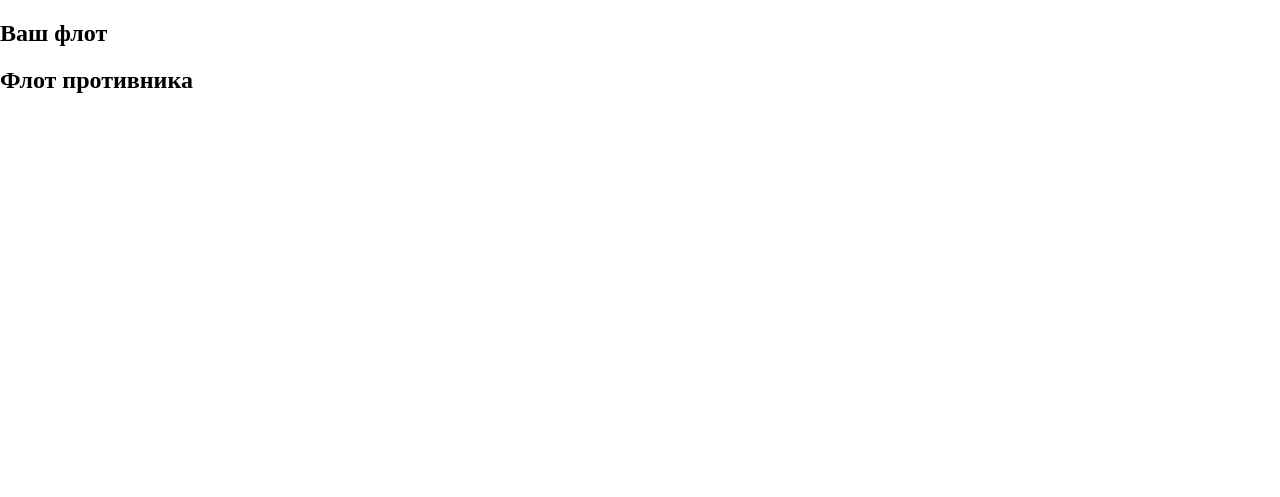
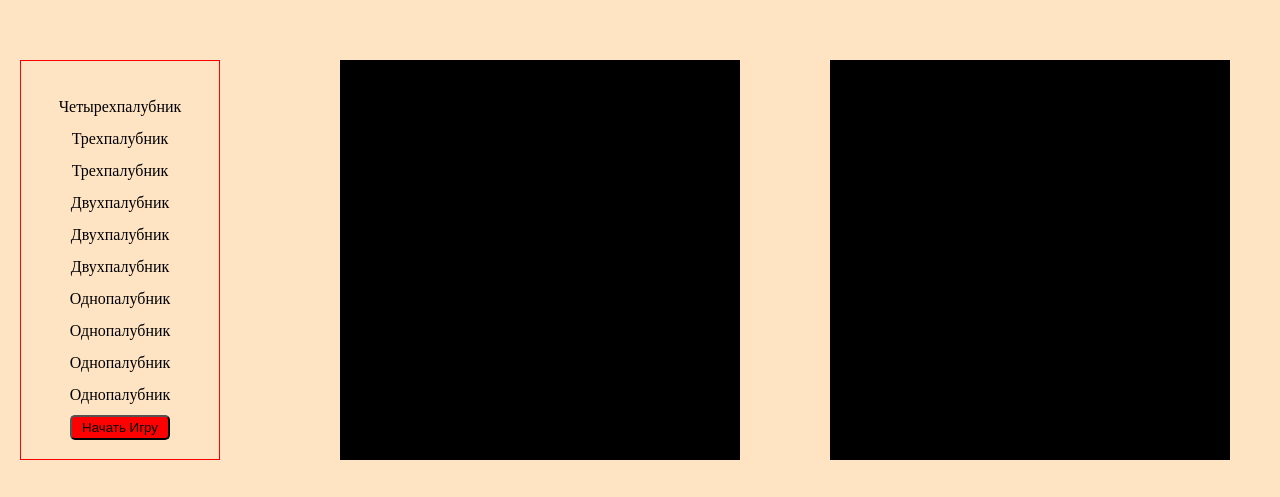
Before and after one commit to RomanNV/sea-battle, a website: page dist/index.html in a window 1280 px wide. Drawn offline with Linux system fonts and the light colour scheme.

Commit message:
added player fields and list of ships, and styled it

```diff
--- a/dist/css/main.css
+++ b/dist/css/main.css
@@ -1,2 +1,40 @@
+* {
+  margin: 0;
+  padding: 0;
+  box-sizing: border-box; }
+
 body {
-  margin: 0; }
+  background-color: bisque; }
+
+.wrapper {
+  margin-top: 40px;
+  display: grid;
+  grid-template-columns: 1fr 2fr 2fr;
+  gap: 20px; }
+  .wrapper .wrapper-list-ships {
+    margin: 20px;
+    height: 400px;
+    width: 200px;
+    border: 1px solid red;
+    line-height: 2rem;
+    padding: 10px;
+    text-align: center; }
+    .wrapper .wrapper-list-ships .ship-list {
+      padding: 20px 20px 0 20px; }
+      .wrapper .wrapper-list-ships .ship-list li {
+        list-style: none; }
+      .wrapper .wrapper-list-ships .ship-list:hover {
+        cursor: pointer; }
+  .wrapper #start-game {
+    padding: 3px 10px;
+    border-radius: 5px;
+    background-color: red; }
+    .wrapper #start-game:hover {
+      cursor: pointer;
+      background-color: green; }
+  .wrapper .field {
+    width: 400px;
+    height: 400px;
+    border: 2px solid black;
+    margin: 20px;
+    background-color: black; }
--- a/dist/index.html
+++ b/dist/index.html
@@ -1,5 +1,6 @@
 <!DOCTYPE html>
 <html lang="en">
+
 <head>
     <meta charset="UTF-8">
     <meta http-equiv="X-UA-Compatible" content="IE=edge">
@@ -7,13 +8,38 @@
     <link rel="stylesheet" href="/dist/css/main.css">
     <title>Морской Бой</title>
 </head>
+
 <body>
     <div class="wrapper">
-        <div class="wrapper-list-ships"></div>
-        <div id="field-wrap"><h2>Ваш флот</h2><div id="player-field"></div>
+        <div class="wrapper-list-ships">
+            <ul class="ship-list">
+                <li id="linkor">Четырехпалубник</li>
+                <li id="fregat-1">Трехпалубник</li>
+                <li id="fregat-2">Трехпалубник</li>
+                <li id="galera-1">Двухпалубник</li>
+                <li id="galera-2">Двухпалубник</li>
+                <li id="galera-3">Двухпалубник</li>
+                <li id="kater-1">Однопалубник</li>
+                <li id="kater-2">Однопалубник</li>
+                <li id="kater-3">Однопалубник</li>
+                <li id="kater-4">Однопалубник</li>
+            </ul>
+            <button id=start-game>Начать Игру</button>
         </div>
-        <div id="field-wrap"><h2>Флот противника</h2><div id="computer-field"></div></div>
+
+        <div class="field">
+            <h2>Ваш флот</h2>
+            <div id="player-grid"></div>
+        </div>
+
+        <div class="field">
+            <h2>Флот противника</h2>
+            <div id="computer-grid"></div>
+        </div>
+
         <canvas id="canvas"></canvas>
+
     </div>
 </body>
+
 </html>
```
Also changed, not shown: 1 other file.
